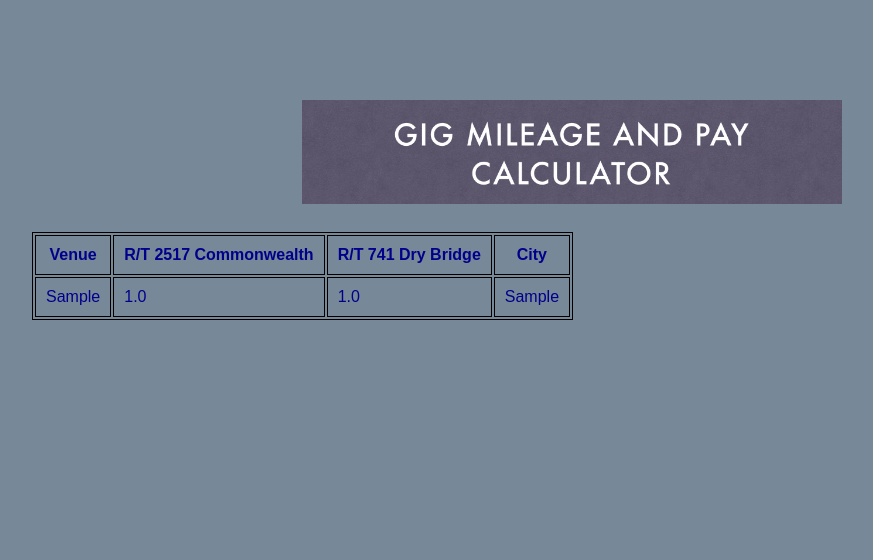
After one commit to stuarth-inova/gig-mileage-and-pay, a Flask app: page /venue-list in a window 1280 px wide. The commit adds this page. Shown: the top 560 px of the page, without its empty margins (68-941 px from the left). Run offline with Flask 2, Linux system fonts and the light colour scheme; tables that the repository leaves empty hold one stand-in row (values such as "Sample post").

Commit message:
Print gig list (#9)
* first pass at list output

* got alpha order venue list output

```diff
--- a/app.py
+++ b/app.py
@@ -50,6 +50,13 @@ def hello(name=None):
     return render_template('hello.html', name=name)
 
 
+@app.route('/venue-list')
+def venue_list():
+    raw_venues = Venue.query.order_by(asc(Venue.venue)).all()
+    print('venue list is type: {}'.format(type(raw_venues)))
+    return render_template('venue_details.html', venue_dict=raw_venues)
+
+
 @app.route('/gigs')
 @app.route('/gigs/')
 def gigs():
@@ -59,7 +66,7 @@ def gigs():
 @app.route('/gigs/<gig_year>')
 def gig_details(gig_year):
     try:
-        return render_template('gig_details.html', data_file=gig_year, gig_dict=db_printable_gig_list(gig_year))
+        return render_template('gig_details.html', gig_year=gig_year, gig_dict=db_printable_gig_list(gig_year))
     except ValueError as val_err:
         return render_template('error.html', exception=val_err)
 
--- a/templates/gig_details.html
+++ b/templates/gig_details.html
@@ -4,7 +4,7 @@
   {{ super() }}
 {% endblock %}
 {% block content %}
-<h3></h3>
+<h3>Gigs for year {{ gig_year}} </h3>
 <table class="FancyTable" cellpadding="10px">
     <tr>
         <th class="FancyTable">Date</th>
--- a/templates/index.html
+++ b/templates/index.html
@@ -21,5 +21,8 @@
     <form method="get" action='/gigs/submit'>
         <button id="gigSubmitForm", class="button" >Input New Gig!</button>
     </form>
+    <form method="get" action='/venue-list'>
+        <button id="venueListButton", class="button" >List Current Venues</button>
+    </form>
 </ul>
 {% endblock %}
--- /dev/null
+++ b/templates/venue_details.html
@@ -0,0 +1,26 @@
+{% extends "layout2.html" %}
+{% block title %}Detailed List of Venues{% endblock %}
+{% block head %}
+  {{ super() }}
+{% endblock %}
+{% block content %}
+<h3></h3>
+<table class="FancyTable" cellpadding="10px">
+    <tr>
+        <th class="FancyTable">Venue</th>
+        <th class="FancyTable">R/T 2517 Commonwealth</th>
+        <th class="FancyTable">R/T 741 Dry Bridge</th>
+        <th class="FancyTable">City</th>
+    </tr>
+    {% for venue in venue_dict %}
+    <tr>
+        <td class="FancyTable">{{ venue.venue }}</td>
+        <td class="FancyTable">{{ venue.rt_miles_from_commonwealth }}</td>
+        <td class="FancyTable">{{ venue.rt_miles_from_dry_bridge }}</td>
+        <td class="FancyTable">{{ venue.city }}</td>
+
+    </tr>
+    {% endfor %}
+</table>
+
+{% endblock %}
```
Also changed, not shown: README.md, 2 other files.
